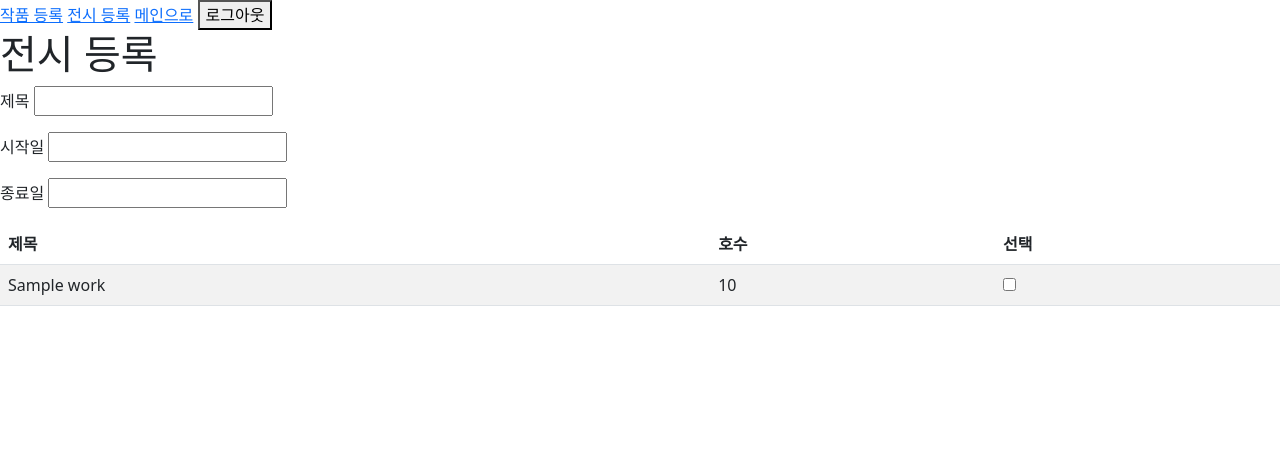
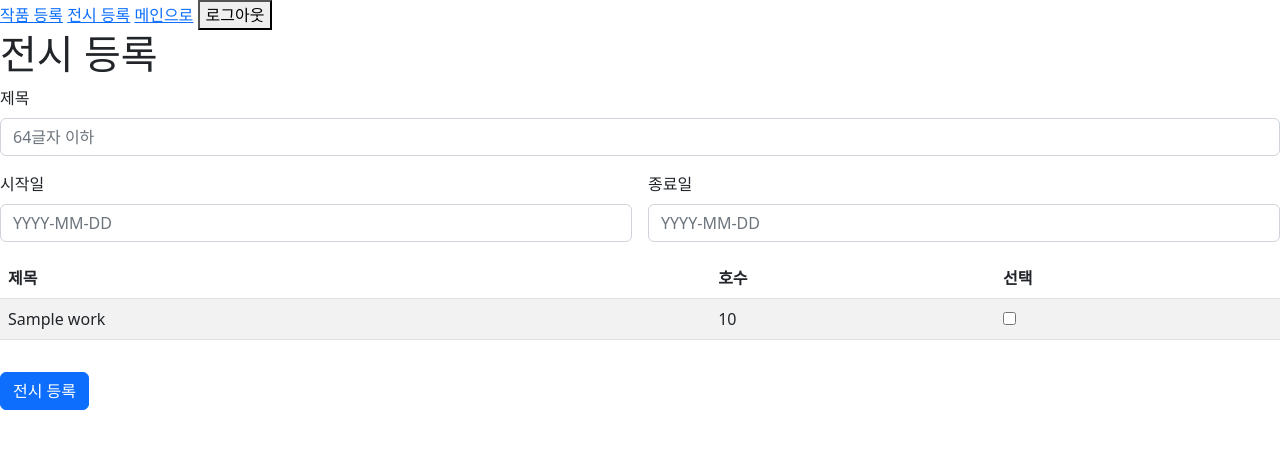
Before and after one commit to zeonga1102/og-assignment, a Django app: page /artist/register/exhibition in a window 1280 px wide. Shown: the top 449 px of the page. Run offline with Django 4.2, Linux system fonts and the light colour scheme; a user stored in the database is signed in; tables that the repository leaves empty hold one stand-in row (values such as "Sample post").

Commit message:
STY: form 구조 변경

```diff
--- a/templates/artist/register_exhibition.html
+++ b/templates/artist/register_exhibition.html
@@ -6,18 +6,28 @@
 {% block artist_content %}
     <div>
         <h1>전시 등록</h1>
-        <form>
-            <p>제목 <input type="text"></p>
-            <p>시작일 <input type="text"></p>
-            <p>종료일 <input type="text"></p>
+        <form id="newExhibitionForm" class="row g-3">
+            {% csrf_token %}
+            <div class="col-12">
+                <label for="title" class="form-label">제목</label>
+                <input type="text" class="form-control" id="title" name="title" placeholder="64글자 이하">
+            </div>
+            <div class="col-md-6">
+                <label for="startDate" class="form-label">시작일</label>
+                <input type="text" class="form-control" id="startDate" name="start_date" placeholder="YYYY-MM-DD">
+            </div>
+            <div class="col-md-6">
+                <label for="endDate" class="form-label">종료일</label>
+                <input type="text" class="form-control" id="endDate" name="end_date" placeholder="YYYY-MM-DD">
+            </div>
             <div>
                 <table class="table table-striped">
                     <thead>
-                      <tr>
+                        <tr>
                         <th scope="col">제목</th>
                         <th scope="col">호수</th>
                         <th scope="col">선택</th>
-                      </tr>
+                        </tr>
                     </thead>
                     <tbody>
                         {% for work in works %}
@@ -30,6 +40,9 @@
                     </tbody>
                 </table>
             </div>
+            <div class="col-12">
+                <button type="button" class="btn btn-primary" id="submitBtn">전시 등록</button>
+            </div>
         </form>
     </div>
 {% endblock %}
```
